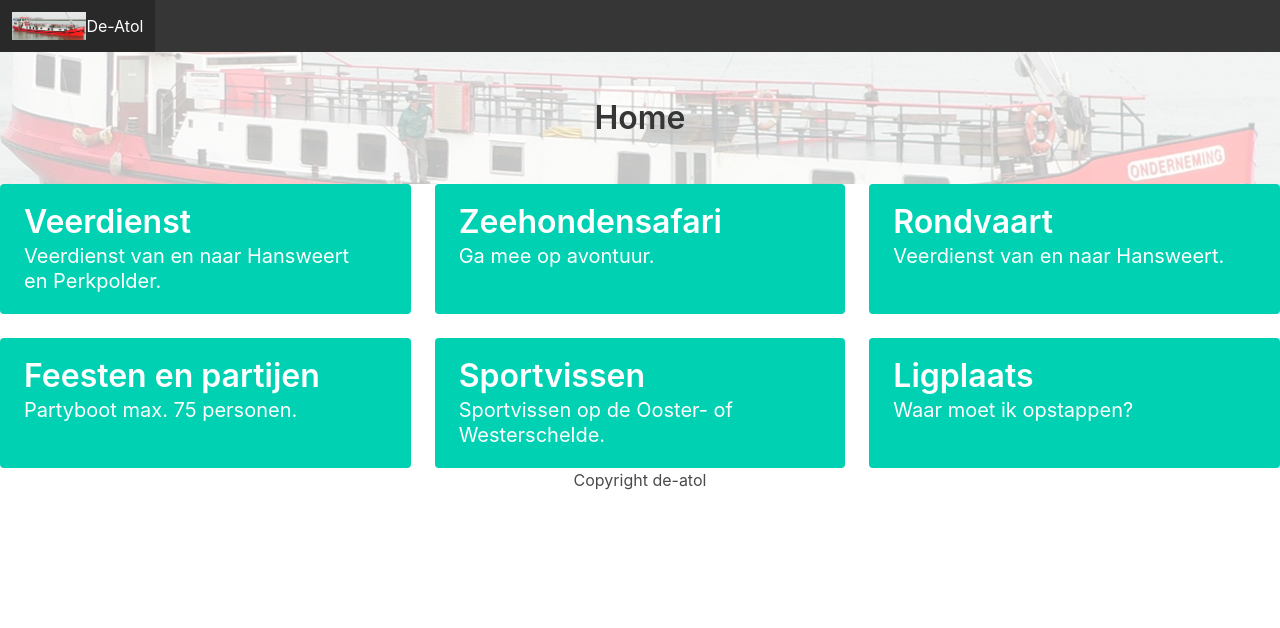
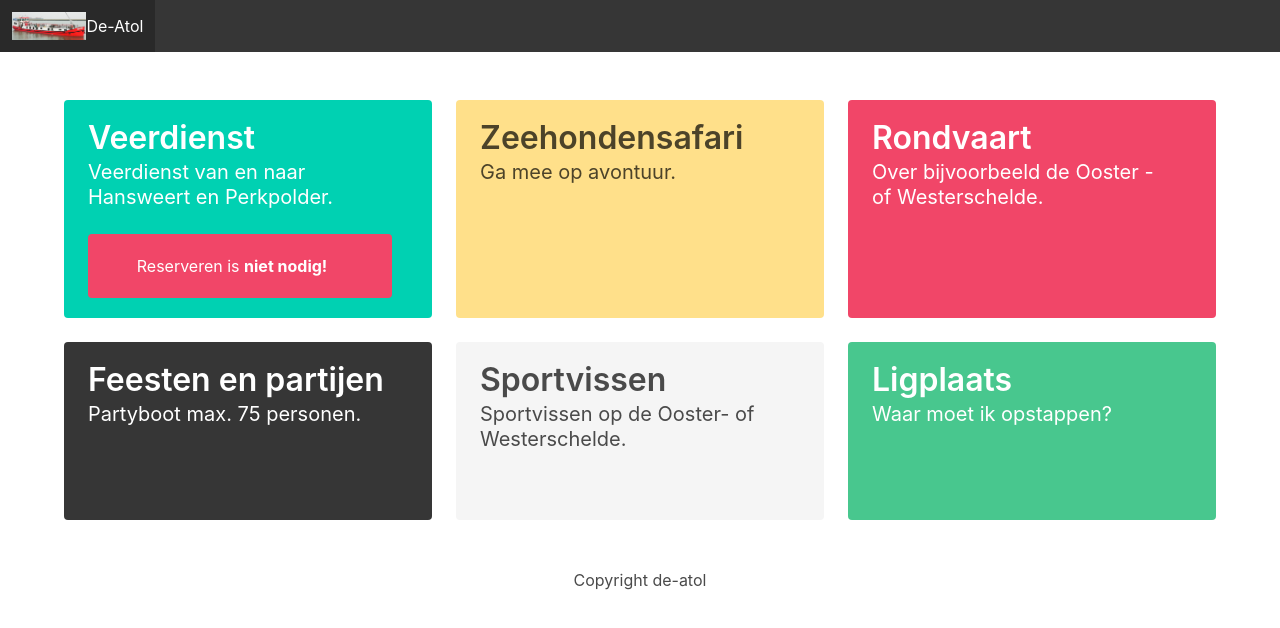
Before and after one commit to jbakker87/de-atol, an Angular app: page / in a window 1280 px wide. Shown: the top 628 px of the page. Built offline with nearby package versions, Linux system fonts and the light colour scheme.

Commit message:
basic homepage layout

```diff
--- a/src/app/header/header.component.html
+++ b/src/app/header/header.component.html
@@ -1,6 +1,6 @@
 <nav class='navbar is-dark'>
     <div class='navbar-brand'>
-        <a class='navbar-item' routerLink='home'>
+        <a class='navbar-item' routerLink=''>
             <img src='assets/images/atol-logo.png' class='navbar-atol-logo'> De-Atol
         </a>
     </div>
--- a/src/app/home/home.component.html
+++ b/src/app/home/home.component.html
@@ -1,61 +1,60 @@
-<section class='hero'>
-    <div class='hero-body'>
-        <div class="container has-text-centered">
-            <h1 class="title">
-                Home
-            </h1>
-        </div>
-    </div>
-</section>
-
-<div class="tile is-ancestor">
-    <div class="tile is-parent">
-        <div class="tile">
-            <article class="tile is-child notification is-primary">
+<section class = "section">
+    <div class = "container">
+       <div class = "tile is-ancestor">
+            <div class = "tile">
+                <div class = "tile">
+                    <a class = "tile is-parent" routerLink='reserveren'>
+                        <article class = "tile is-child notification is-primary">
                             <p class="title">Veerdienst</p>
                             <p class="subtitle">Veerdienst van en naar Hansweert en Perkpolder.</p>
+                            <div class="notification is-danger has-text-centered">
+                                Reserveren is <strong>niet nodig!</strong>
+                            </div>
+                        </article>
+                    </a>
+                    <div class = "tile is-parent">
+                        <article class = "tile is-child notification is-warning">
+                            <p class="title">Zeehondensafari</p>
+                            <p class="subtitle">Ga mee op avontuur.</p>
+                        <br>
                         </article>
                     </div>
-    </div>
-    <div class="tile is-parent">
-        <div class="tile">
-            <article class="tile is-child notification is-primary">
-                <p class="title">Zeehondensafari</p>
-                <p class="subtitle">Ga mee op avontuur.</p>
-            </article>
-        </div>
-    </div>
-    <div class="tile is-parent">
-        <div class="tile">
-            <article class="tile is-child notification is-primary">
+                    <div class = "tile is-parent">
+                        <article class = "tile is-child notification is-danger">
                             <p class="title">Rondvaart</p>
-                <p class="subtitle">Veerdienst van en naar Hansweert.</p>
+                            <p class="subtitle">Over bijvoorbeeld de Ooster - of Westerschelde.</p>
+                        <br>
                         </article>
                     </div>
                 </div>
             </div>
-<div class="tile is-ancestor">
-    <div class="tile is-parent">
-        <div class="tile">
-            <article class="tile is-child notification is-primary">
+        </div>
+        <div class = "tile is-ancestor">
+            <div class = "tile">
+                <div class = "tile">
+                    <div class = "tile is-parent">
+                    <article class = "tile is-child notification is-dark">
                         <p class="title">Feesten en partijen</p>
                         <p class="subtitle">Partyboot max. 75 personen.</p>
+                        <br>
+                    </article>
+                    </div>
+                    <div class = "tile is-parent">
+                        <article class = "tile is-child notification is-gray">
+                            <p class="title">Sportvissen</p>
+                            <p class="subtitle">Sportvissen op de Ooster- of Westerschelde.</p>
+                        <br>
+                        </article>
+                    </div>
+                    <div class = "tile is-parent">
+                        <article class = "tile is-child notification is-success">
+                            <p class="title">Ligplaats</p>
+                            <p class="subtitle">Waar moet ik opstappen?</p>
+                        <br>
                         </article>
                     </div>
                 </div>
-    <div class="tile is-parent">
-        <div class="tile">
-            <article class="tile is-child notification is-primary">
-                <p class="title">Sportvissen</p>
-                <p class="subtitle">Sportvissen op de Ooster- of Westerschelde.</p>
-            </article>
             </div>
         </div>
-    <div class="tile is-parent">
-        <div class="tile">
-        <article class="tile is-child notification is-primary">
-            <p class="title">Ligplaats</p>
-            <p class="subtitle">Waar moet ik opstappen?</p>
-            </article>
     </div>
-</div>
+ </section>
```
Lines whose indentation alone changed are shown as unchanged.
